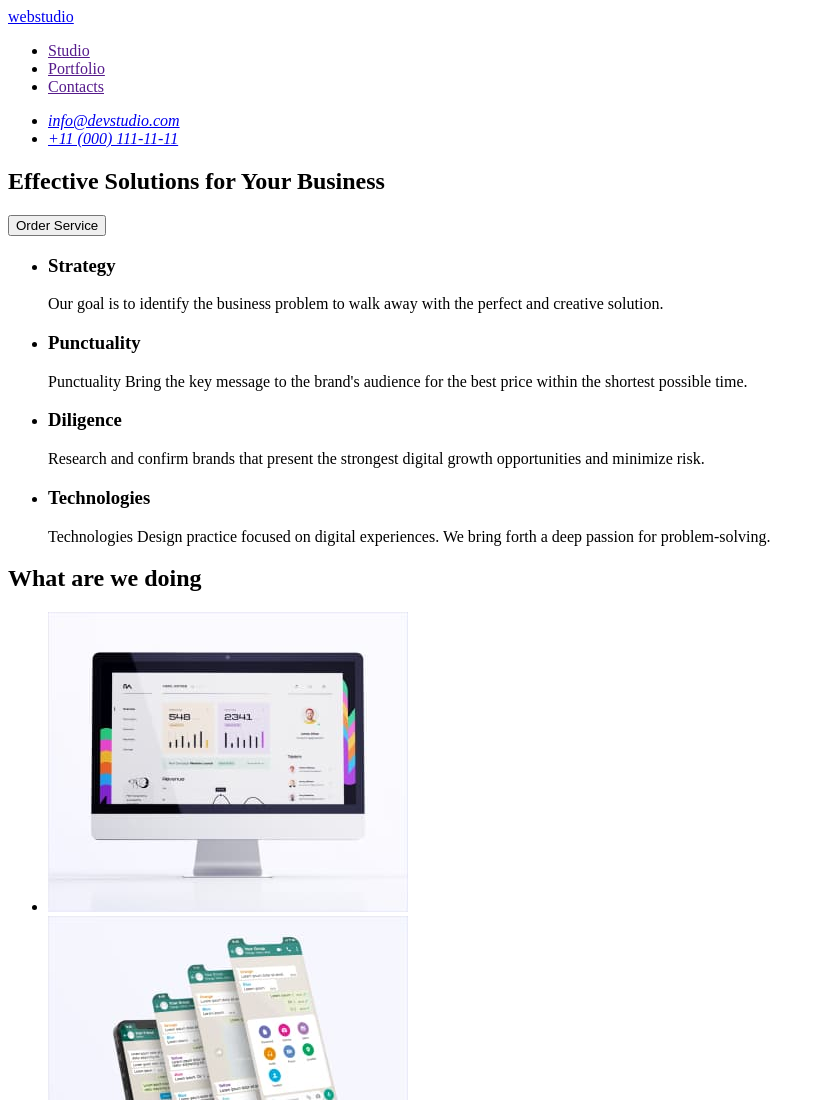
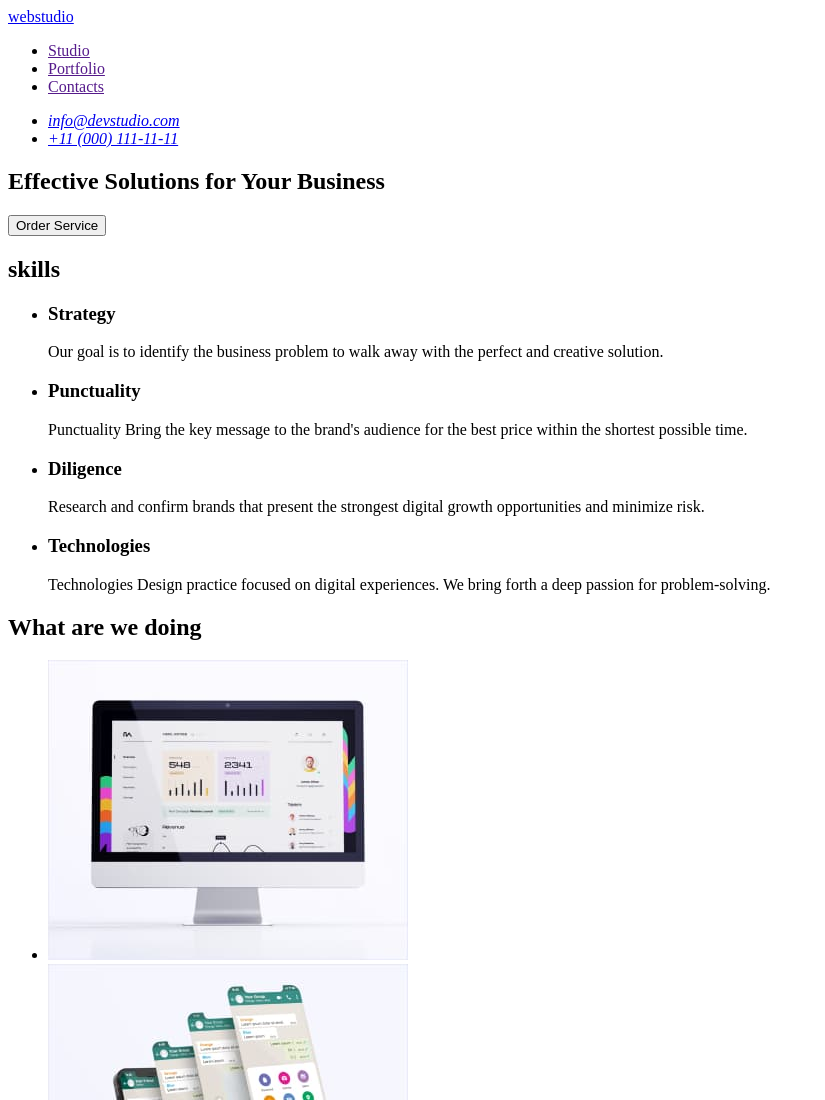
Before and after one commit to rango198/Tutorial, a plain HTML site: page index.html in a window 1280 px wide. Shown: the top 1100 px of the page, without its empty margins (0-825 px from the left). Drawn offline with Linux system fonts and the light colour scheme; files whose address does not match are found by name.

Commit message:
Update index.html
W

```diff
--- a/index.html
+++ b/index.html
@@ -41,7 +41,8 @@
         for Your Business</h1>
       <button type="button">Order Service</button>
       </section>
-    <div>
+    <section>
+      <h2>skills</h2>
       <ul>
         <li>
           <h3>Strategy</h3>
@@ -63,7 +64,7 @@
             Design practice focused on digital experiences. We bring forth a deep passion for problem-solving.</p>
         </li>
       </ul>
-    </div>
+  </section>
 
     <section>
       <h2>What are we doing</h2>
```
